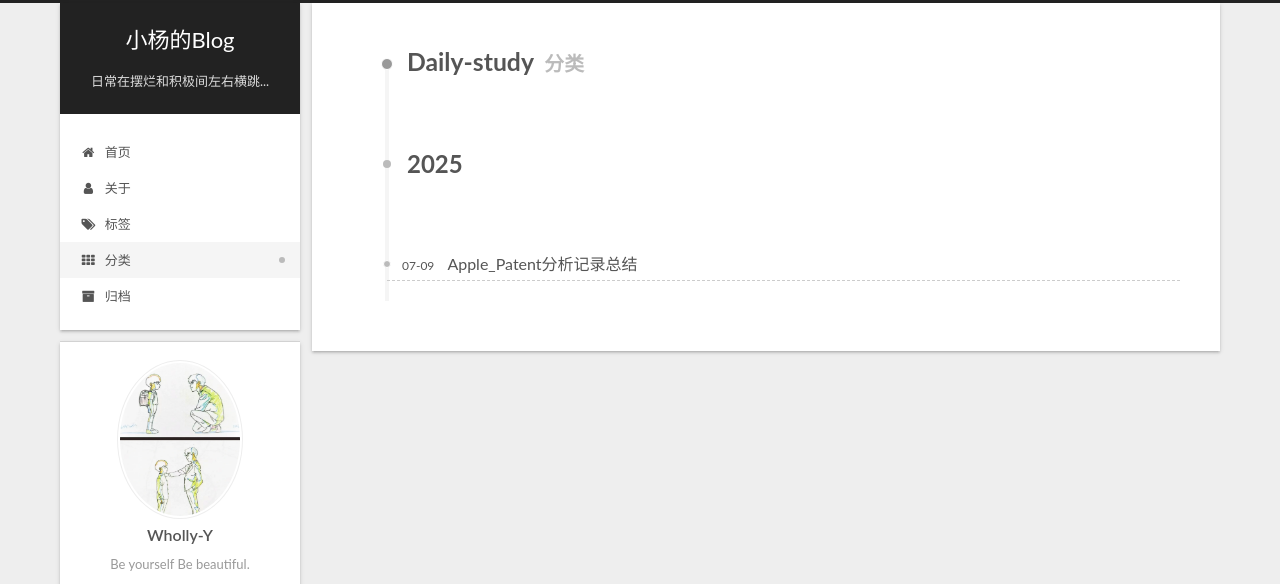
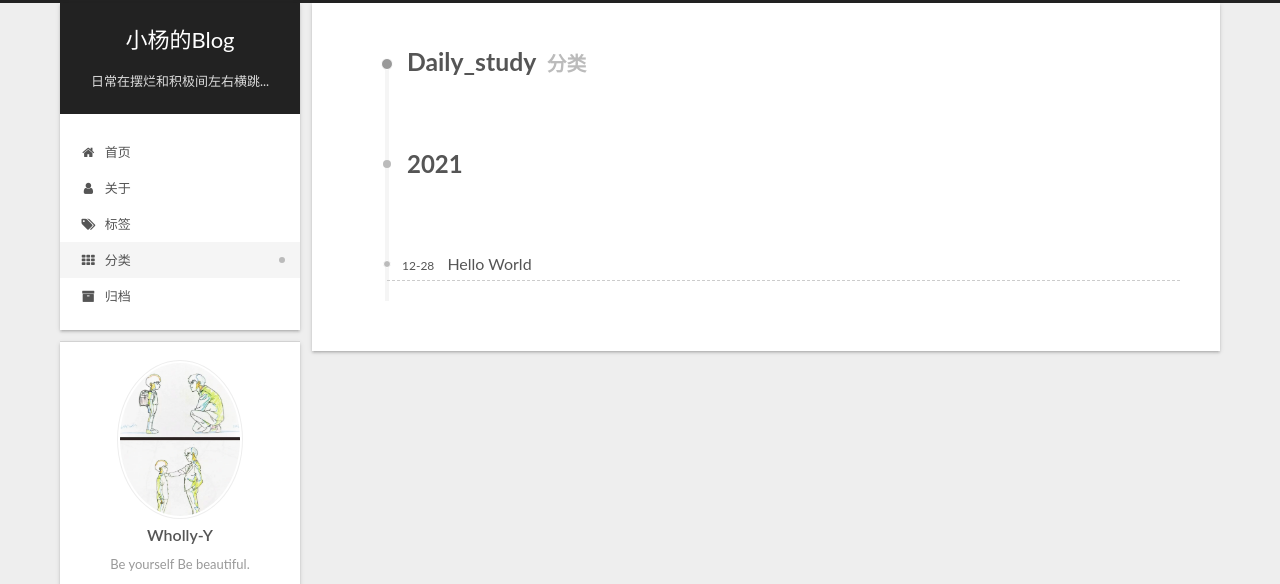
Before and after one commit to Wholly-Y/Wholly-Y.github.io, a plain HTML site: page categories/Daily-study/index.html in a window 1280 px wide. Shown: the top 584 px of the page. Drawn offline with Linux system fonts and the light colour scheme; some packages are replaced by stand-ins of ours; no server answers; a script that the page names is missing.

Commit message:
Site updated: 2025-07-11 17:12:06

```diff
--- a/categories/Daily-study/index.html
+++ b/categories/Daily-study/index.html
@@ -43,7 +43,7 @@
   };
 </script>
 
-  <title>分类: Daily-study | 小杨的Blog</title>
+  <title>分类: Daily_study | 小杨的Blog</title>
 
 
 
@@ -166,14 +166,14 @@
   <div class="post-block">
     <div class="posts-collapse">
       <div class="collection-title">
-        <h2 class="collection-header">Daily-study
+        <h2 class="collection-header">Daily_study
           <small>分类</small>
         </h2>
       </div>
 
 
     <div class="collection-year">
-      <span class="collection-header">2025</span>
+      <span class="collection-header">2021</span>
     </div>
 
   <article itemscope itemtype="http://schema.org/Article">
@@ -181,15 +181,15 @@
 
       <div class="post-meta">
         <time itemprop="dateCreated"
-              datetime="2025-07-09T11:31:04+08:00"
-              content="2025-07-09">
-          07-09
+              datetime="2021-12-28T18:47:49+08:00"
+              content="2021-12-28">
+          12-28
         </time>
       </div>
 
       <div class="post-title">
-          <a class="post-title-link" href="/2025/07/09/Apple_Patent%E8%AE%B0%E5%BD%95%E6%80%BB%E7%BB%93/" itemprop="url">
-            <span itemprop="name">Apple_Patent分析记录总结</span>
+          <a class="post-title-link" href="/2021/12/28/hello-world/" itemprop="url">
+            <span itemprop="name">Hello World</span>
           </a>
       </div>
 
--- a/css/main.css
+++ b/css/main.css
@@ -1182,7 +1182,7 @@ pre .javascript .function {
 }
 .links-of-author a::before,
 .links-of-author span.exturl::before {
-  background: #ff3966;
+  background: #d98a55;
   border-radius: 50%;
   content: ' ';
   display: inline-block;
```
